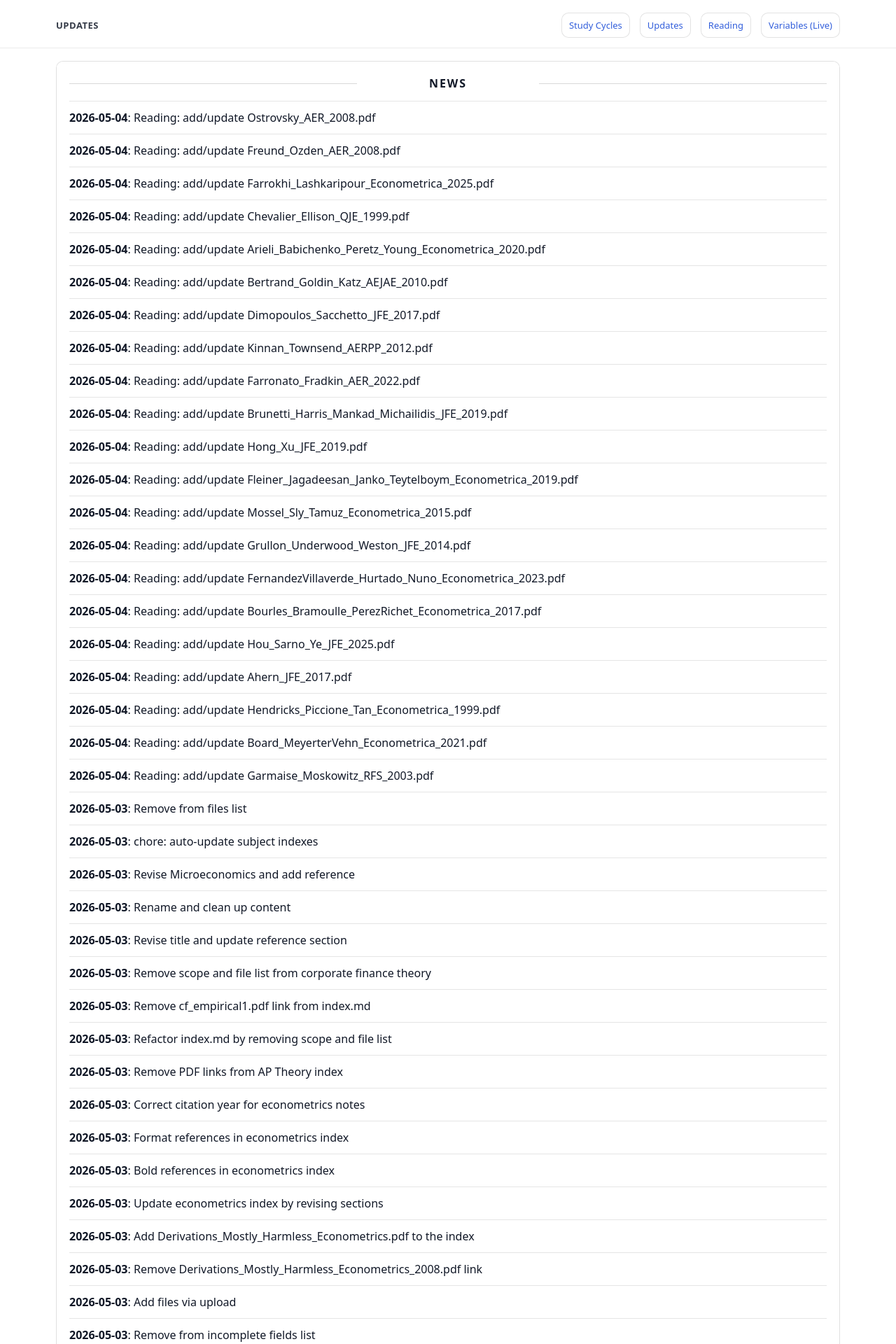
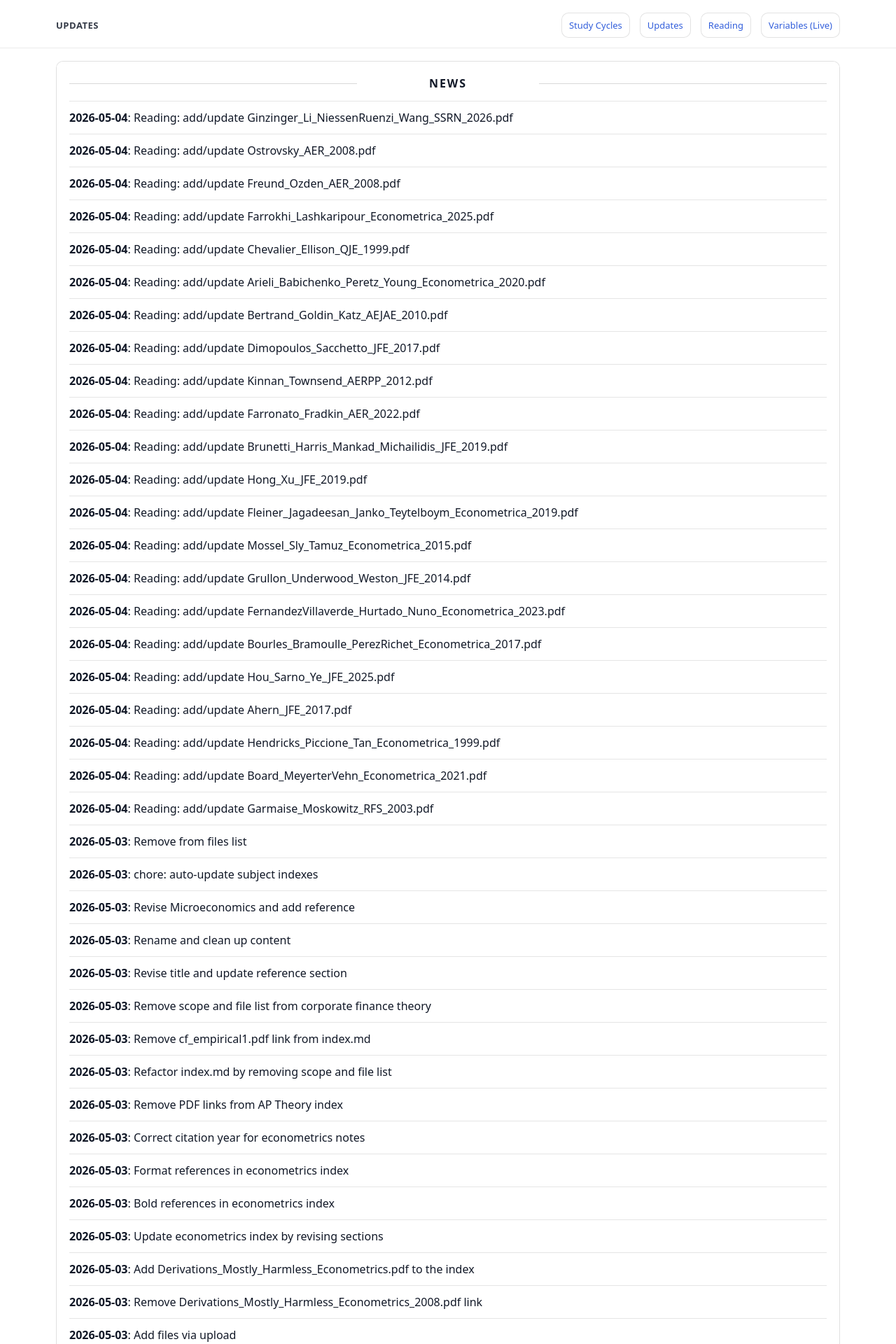
Before and after one commit to yaxinzn/study-archive, a Jekyll site: the page built from updates/index.md, in a window 1280 px wide. Shown: the top 1920 px of the page at 70% size. Built offline with Jekyll 4.4.1, drawn with Linux system fonts in a browser that asks for light colours; some of the changed text lies outside the part shown.

Commit message:
chore: update NEWS feed

```diff
--- a/_data/news.yml
+++ b/_data/news.yml
@@ -1,4 +1,7 @@
 # Auto-generated update history (sorted newest -> oldest). Do not edit manually.
+- ts: "1777898095"
+  date: "2026-05-04"
+  title: "Reading: add/update Ginzinger_Li_NiessenRuenzi_Wang_SSRN_2026.pdf"
 - ts: "1777887290"
   date: "2026-05-04"
   title: "Reading: add/update Ostrovsky_AER_2008.pdf"
```
